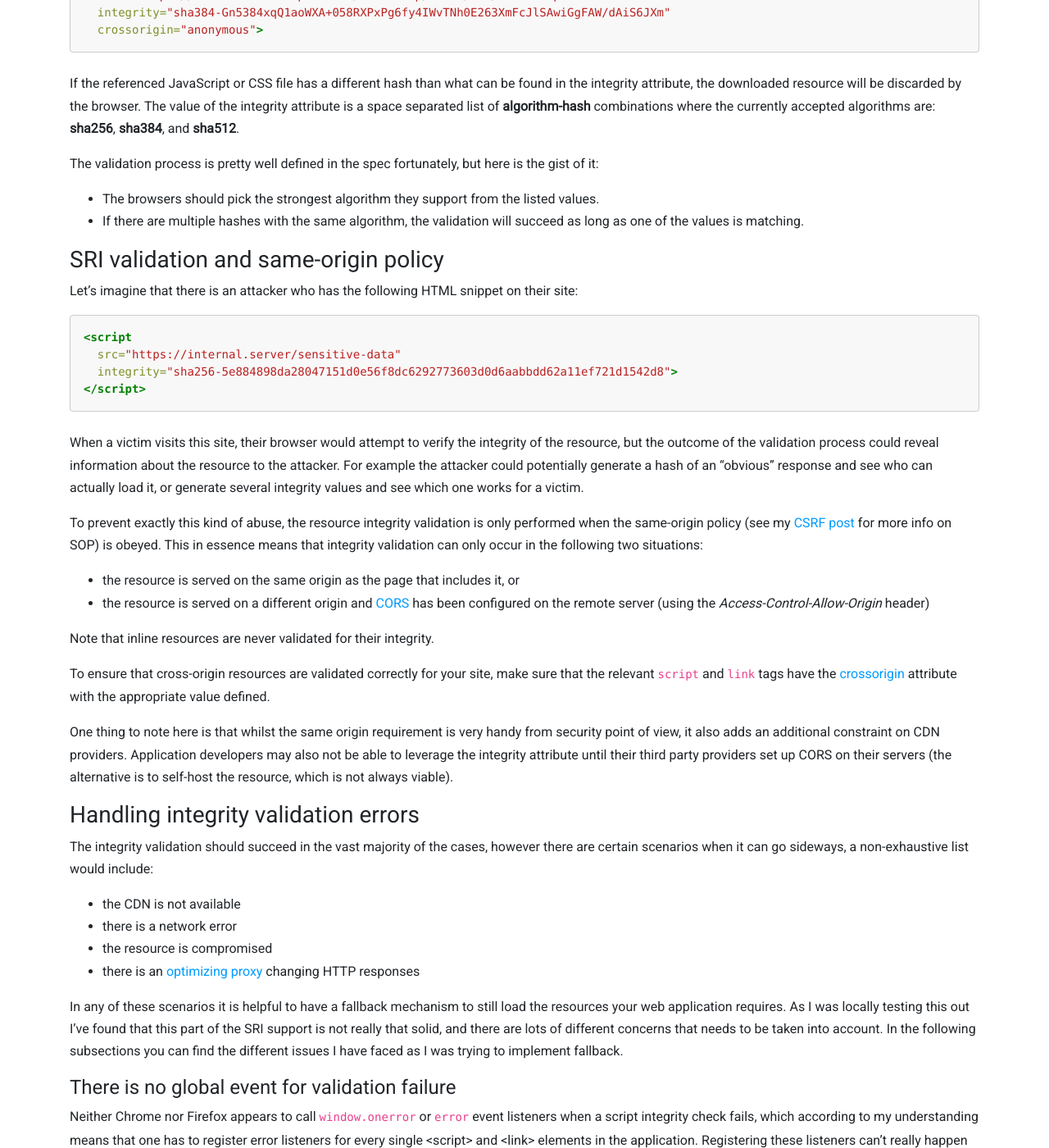
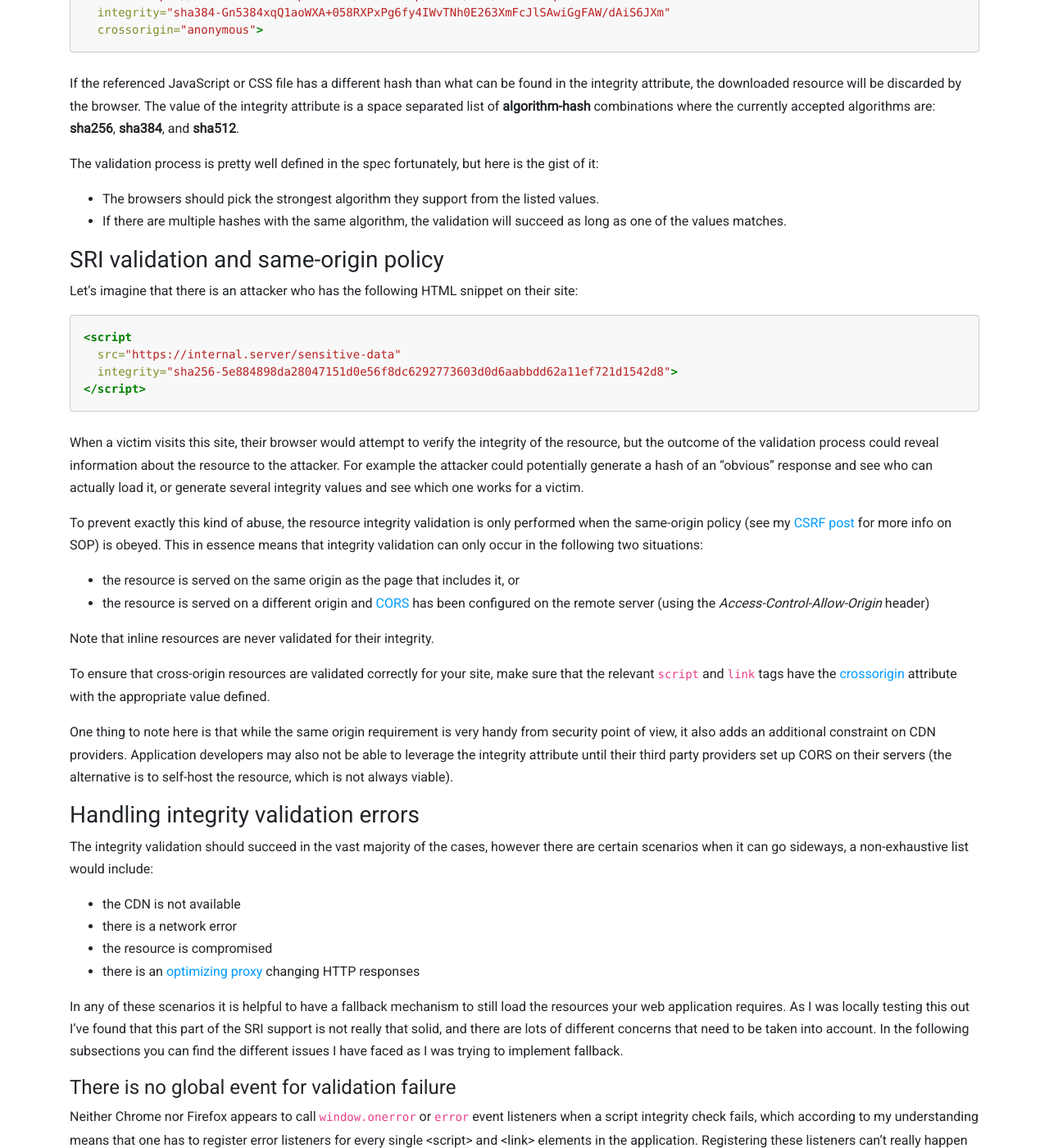
Before and after one commit to aldaris/aldaris.github.io, a Jekyll site: the page built from _posts/2018-03-05-subresource-integrity.markdown, in a window 1280 px wide and 1400 px high, scrolled down 658 px. Shown: the whole window at 82% size. Built offline with Jekyll 4.4.1, drawn with Linux system fonts in a browser that asks for light colours; comment, search, counter and statistics services are not loaded; some of the changed text lies outside the part shown.

Commit message:
Grammar fixes via David

```diff
--- a/_posts/2018-03-05-subresource-integrity.markdown
+++ b/_posts/2018-03-05-subresource-integrity.markdown
@@ -29,7 +29,7 @@ If the referenced JavaScript or CSS file has a different hash than what can be f
 The validation process is pretty well defined in the spec fortunately, but here is the gist of it:
 
 * The browsers should pick the strongest algorithm they support from the listed values.
-* If there are multiple hashes with the same algorithm, the validation will succeed as long as one of the values is matching.
+* If there are multiple hashes with the same algorithm, the validation will succeed as long as one of the values matches.
 
 ### SRI validation and same-origin policy
 
@@ -53,7 +53,7 @@ Note that inline resources are never validated for their integrity.
 
 To ensure that cross-origin resources are validated correctly for your site, make sure that the relevant `script` and `link` tags have the [crossorigin] attribute with the appropriate value defined.
 
-One thing to note here is that whilst the same origin requirement is very handy from security point of view, it also adds an additional constraint on CDN providers. Application developers may also not be able to leverage the integrity attribute until their third party providers set up CORS on their servers (the alternative is to self-host the resource, which is not always viable).
+One thing to note here is that while the same origin requirement is very handy from security point of view, it also adds an additional constraint on CDN providers. Application developers may also not be able to leverage the integrity attribute until their third party providers set up CORS on their servers (the alternative is to self-host the resource, which is not always viable).
 
 ### Handling integrity validation errors
 
@@ -64,7 +64,7 @@ The integrity validation should succeed in the vast majority of the cases, howev
 * the resource is compromised
 * there is an [optimizing proxy] changing HTTP responses
 
-In any of these scenarios it is helpful to have a fallback mechanism to still load the resources your web application requires. As I was locally testing this out I've found that this part of the SRI support is not really that solid, and there are lots of different concerns that needs to be taken into account. In the following subsections you can find the different issues I have faced as I was trying to implement fallback.
+In any of these scenarios it is helpful to have a fallback mechanism to still load the resources your web application requires. As I was locally testing this out I've found that this part of the SRI support is not really that solid, and there are lots of different concerns that need to be taken into account. In the following subsections you can find the different issues I have faced as I was trying to implement fallback.
 
 #### There is no global event for validation failure
 
@@ -256,7 +256,7 @@ The second problem is that loading scripts with `getScript` requires a bit more
 
 #### Issues with third parties
 
-Unfortunately not all third party services wants to support integrity verifications, one such example is [Google Fonts]. In their case the resources returned at their endpoints can be different depending on what type of browser was used to make the request and versioning the resources appeared to be too much of an overhead for them. Other than self-hosting these resources, there isn't much else that can be done unfortunately.
+Unfortunately not all third party services want to support integrity verifications, one such example is [Google Fonts]. In their case the resources returned at their endpoints can be different depending on what type of browser was used to make the request and versioning the resources appeared to be too much of an overhead for them. Other than self-hosting these resources, there isn't much else that can be done unfortunately.
 
 ### TL;DR I want SRI now, what do I need to do?
 
```
Also changed, not shown: other parts of _posts/2018-03-05-subresource-integrity.markdown (+2 -2 lines).
